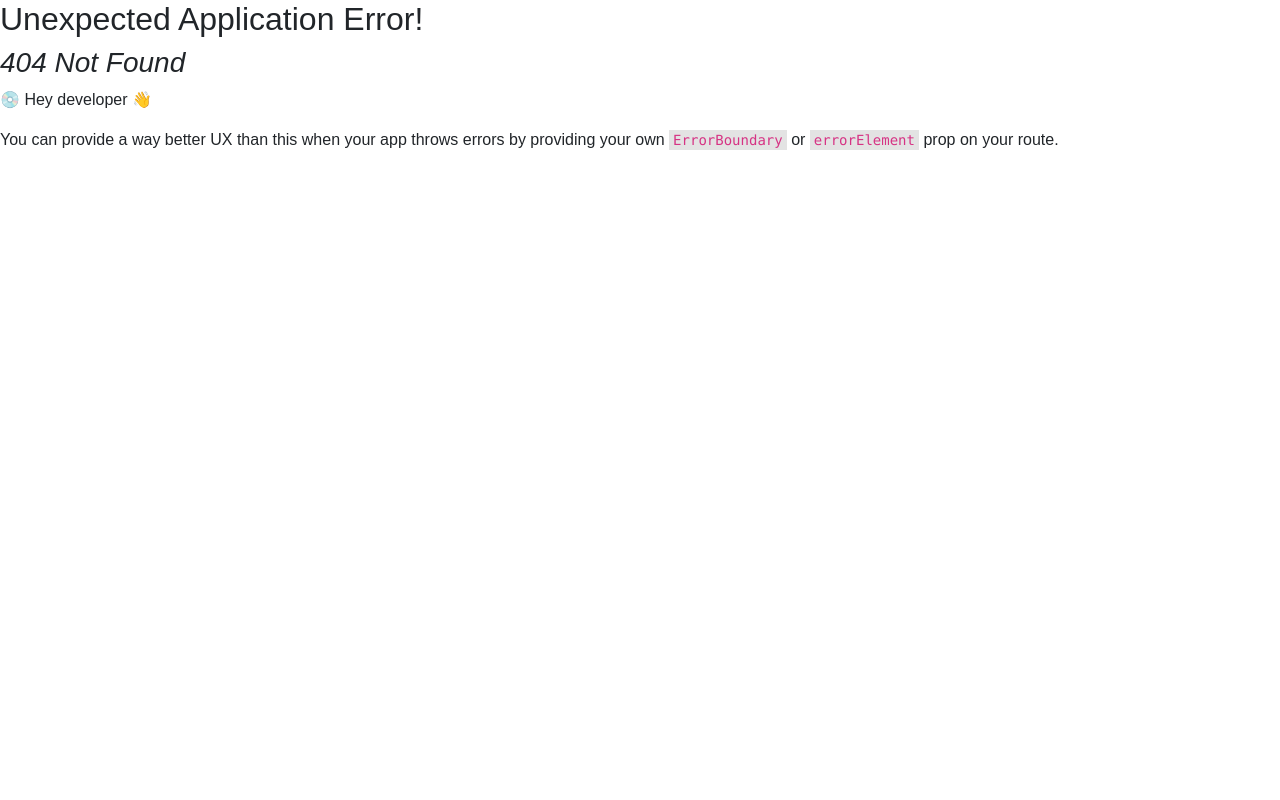
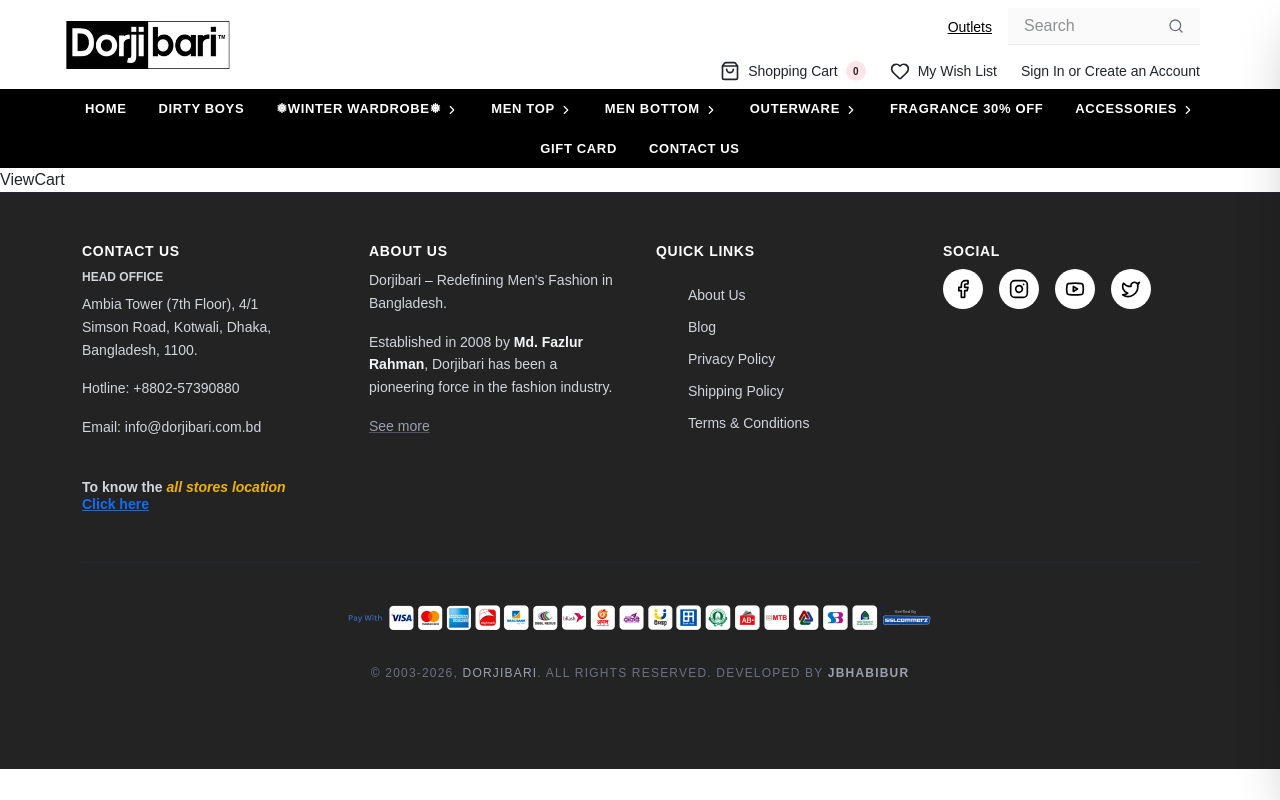
Before and after one commit to jbhabibur/mern-ecommerce, a React (Vite) app in the folder client/: page /cart in a window 1280 px wide. Before the commit this address had no page. Built offline with nearby package versions, Linux system fonts and the light colour scheme.

Commit message:
basic route setup for view-cart page

```diff
--- /dev/null
+++ b/client/src/pages/ViewCart.jsx
@@ -0,0 +1,5 @@
+import React from "react";
+
+export const ViewCart = () => {
+  return <div>ViewCart</div>;
+};
--- a/client/src/routes/AppRoutes.jsx
+++ b/client/src/routes/AppRoutes.jsx
@@ -4,6 +4,7 @@
 import { Home } from "../pages/Home";
 import { CategoriesPage } from "../pages/CategoriesPage";
 import { SingleProduct } from "../pages/SingleProduct";
+import { ViewCart } from "../pages/ViewCart";
 
 const router = createBrowserRouter([
   {
@@ -22,6 +23,10 @@
         path: "/products/:slug",
         element: <SingleProduct />,
       },
+      {
+        path: "/cart",
+        element: <ViewCart />,
+      },
     ],
   },
 ]);
```
